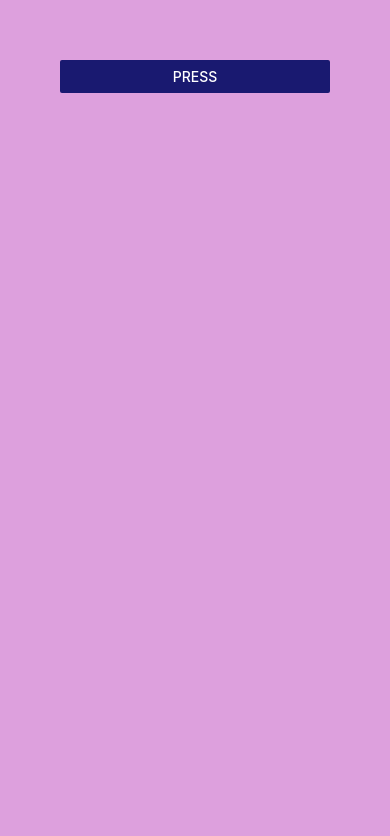
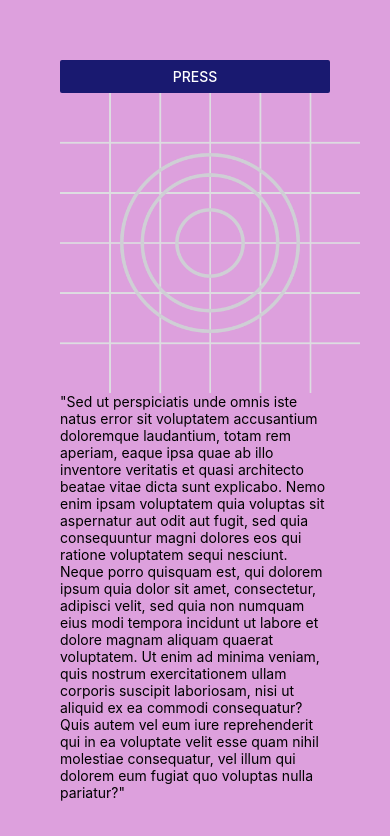
Before and after one commit to ehandresen/react-native-core-components, a React Native app: screen / in a window 390 px wide. Shown: the top 836 px of the page. Built offline with nearby package versions, Linux system fonts and the light colour scheme.

Commit message:
Pressable Component

```diff
--- a/App.js
+++ b/App.js
@@ -1,9 +1,10 @@
-import { View, Button } from 'react-native';
+import { View, Button, Image, Text, Pressable } from 'react-native';
 
 // using require (commonJS) is preferred when dealing with static assets like images in react-native
 const logoImg = require('./assets/adaptive-icon.png');
 
 export default function App() {
+  console.log('--------');
   return (
     <View style={{ flex: 1, backgroundColor: 'plum', padding: 60 }}>
       <Button
@@ -11,6 +12,34 @@ export default function App() {
         onPress={() => console.log('btn pressed')}
         color="midnightblue"
       />
+      <Pressable
+        onPressIn={() => console.log('onpress in')}
+        onPress={() => console.log('image pressed')}
+        onPressOut={() => console.log('onpress out')}
+        onLongPress={() => console.log('image long pressed')}
+      >
+        <Image source={logoImg} style={{ width: 300, height: 300 }} />
+      </Pressable>
+      <Pressable
+        onPress={() => console.log('text pressed')}
+        onLongPress={() => console.log('long pressed activated')}
+      >
+        <Text>
+          "Sed ut perspiciatis unde omnis iste natus error sit voluptatem
+          accusantium doloremque laudantium, totam rem aperiam, eaque ipsa quae
+          ab illo inventore veritatis et quasi architecto beatae vitae dicta
+          sunt explicabo. Nemo enim ipsam voluptatem quia voluptas sit
+          aspernatur aut odit aut fugit, sed quia consequuntur magni dolores eos
+          qui ratione voluptatem sequi nesciunt. Neque porro quisquam est, qui
+          dolorem ipsum quia dolor sit amet, consectetur, adipisci velit, sed
+          quia non numquam eius modi tempora incidunt ut labore et dolore magnam
+          aliquam quaerat voluptatem. Ut enim ad minima veniam, quis nostrum
+          exercitationem ullam corporis suscipit laboriosam, nisi ut aliquid ex
+          ea commodi consequatur? Quis autem vel eum iure reprehenderit qui in
+          ea voluptate velit esse quam nihil molestiae consequatur, vel illum
+          qui dolorem eum fugiat quo voluptas nulla pariatur?"
+        </Text>
+      </Pressable>
     </View>
   );
 }
```
